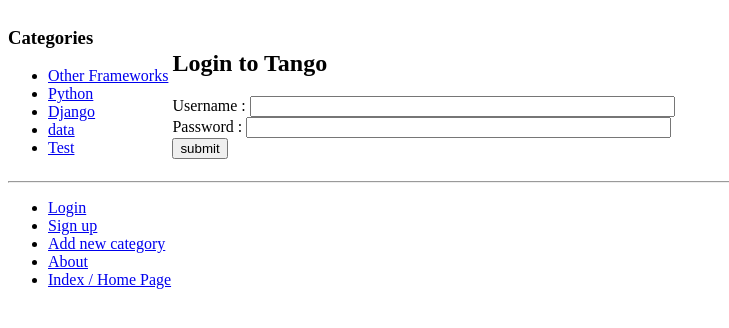
After one commit to becheru/Rango, a Django app: page /tango/login/ in a window 1280 px wide. The commit adds this page. Shown: the top 328 px of the page, without its empty margins (0-729 px from the left). Run offline with Django 3.2, Linux system fonts and the light colour scheme; data comes from the database, SQL or seed files in the repository.

Commit message:
Login added

```diff
--- a/rango/tango/urls.py
+++ b/rango/tango/urls.py
@@ -11,4 +11,5 @@
     url(r'^add_category/$', views.add_category, name = 'add_category'),
     url(r'^category/(?P<category_name_slug>[\w\-]+)/add_page/$', views.add_page, name='add_page'),
     url(r'^register/$', views.register, name = 'register'),
+    url(r'^login/$', views.user_login, name = 'login'),
 ]
--- a/rango/tango/views.py
+++ b/rango/tango/views.py
@@ -1,5 +1,6 @@
 from django.shortcuts import render
-from django.http import HttpResponse
+from django.http import HttpResponse, HttpResponseRedirect
+from django.contrib.auth import authenticate, login
 from tango.models import Category
 from tango.models import Page
 from tango.models import UserProfile
@@ -91,3 +92,20 @@
         profile_form = UserProfileForm()
 
     return render(request, "tango/register.html", {"user_form": user_form, "profile_form": profile_form, 'registered': registered})
+
+def user_login(request):
+    if request.method == "POST":
+        username = request.POST.get("username")
+        password = request.POST.get("password")
+        user = authenticate(username = username, password = password)
+        if user:
+            if user.is_active:
+                login(request, user)
+                return HttpResponseRedirect(reverse('index'))
+            else:
+                return HttpResponse("Your Tango account is disabled")
+        else:
+            print("Invalid login details: {0} {1}".format(username, password))
+            return HttpResponse("Invalid login details supplied")
+    else:
+        return render(request, "tango/login.html", {})
--- a/rango/templates/tango/base.html
+++ b/rango/templates/tango/base.html
@@ -7,7 +7,7 @@
                 <title>
                         Tango -
                         {% block title_block %}
-                                Palying with Django
+                                Playing with Django
                         {% endblock %}
                 </title>
         </head>
@@ -30,13 +30,18 @@
                 <div>
                         <ul>
                                 <li>
-                                        <a href = "{% url 'tango:add_category' %}">
-                                                Add new category
+                                        <a href = "{% url 'tango:login' %}">
+                                                Login
                                         </a>
                                 </li>
                                 <li>
                                         <a href = "{% url 'tango:register' %}">
                                                 Sign up
+                                        </a>
+                                </li>
+                                <li>
+                                        <a href = "{% url 'tango:add_category' %}">
+                                                Add new category
                                         </a>
                                 </li>
                                 <li>
--- /dev/null
+++ b/rango/templates/tango/login.html
@@ -0,0 +1,22 @@
+{% extends "tango/base.html" %}
+{% load staticfiles %}
+
+{% block title_block %}
+        Login
+{% endblock %}
+
+{% block body_block %}
+        <h2>
+                Login to Tango
+        </h2>
+        <form id="login_form" method="post" action = "{% url 'login' %}">
+                {% csrf_token %}
+                Username :
+                <input type="text" name="username" value="" size="50" />
+                <br />
+                Password :
+                <input type="password" name="password" value="" size="50" />
+                <br />
+                <input type="submit" value="submit">
+        </form>
+{% endblock %}
```
Also changed, not shown: rango/templates/tango/index.html (+7 -1 lines).
